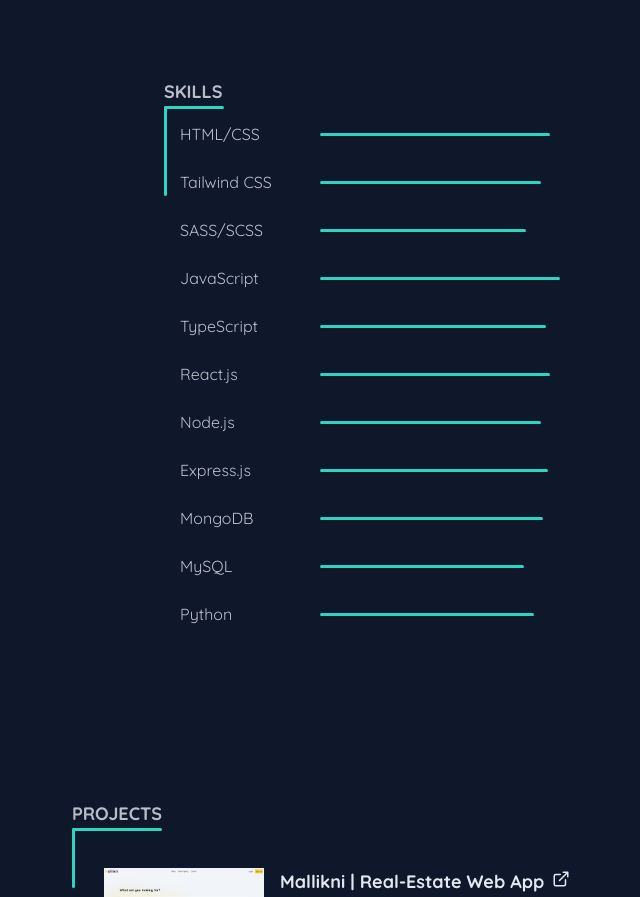
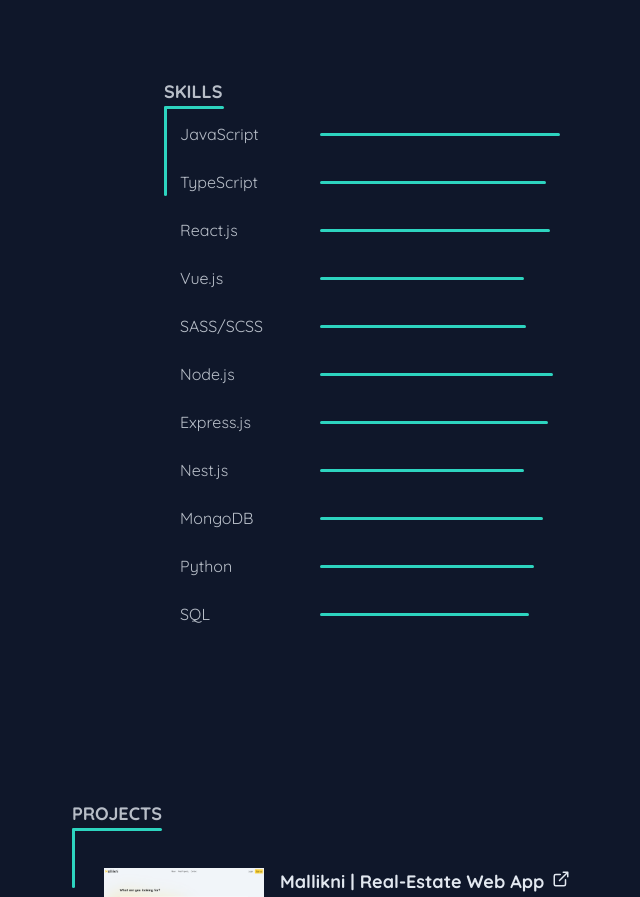
Before and after one commit to MoBakour/portfolio, a React (Vite) app: page / in a window 1280 px wide. Shown: the part 1640-2537 px from the top of the page, without its empty margins (490-1130 px from the left). Built offline with nearby package versions, Linux system fonts and the light colour scheme.

Commit message:
Update resume and skills

```diff
--- a/src/sections/Skills.tsx
+++ b/src/sections/Skills.tsx
@@ -2,18 +2,6 @@ import { useRef, useEffect, useState } from "react";
 import Line from "../components/Line";
 
 const skills = [
-    {
-        name: "HTML/CSS",
-        percentage: 96,
-    },
-    {
-        name: "Tailwind CSS",
-        percentage: 92,
-    },
-    {
-        name: "SASS/SCSS",
-        percentage: 86,
-    },
     {
         name: "JavaScript",
         percentage: 100,
@@ -27,24 +15,36 @@ const skills = [
         percentage: 96,
     },
     {
+        name: "Vue.js",
+        percentage: 85,
+    },
+    {
+        name: "SASS/SCSS",
+        percentage: 86,
+    },
+    {
         name: "Node.js",
-        percentage: 92,
+        percentage: 97,
     },
     {
         name: "Express.js",
         percentage: 95,
     },
     {
+        name: "Nest.js",
+        percentage: 85,
+    },
+    {
         name: "MongoDB",
         percentage: 93,
     },
     {
-        name: "MySQL",
-        percentage: 85,
+        name: "Python",
+        percentage: 89,
     },
     {
-        name: "Python",
-        percentage: 89,
+        name: "SQL",
+        percentage: 87,
     },
 ];
 
```
Also changed, not shown: 1 other file (tests, documents, lock files or other folders).
